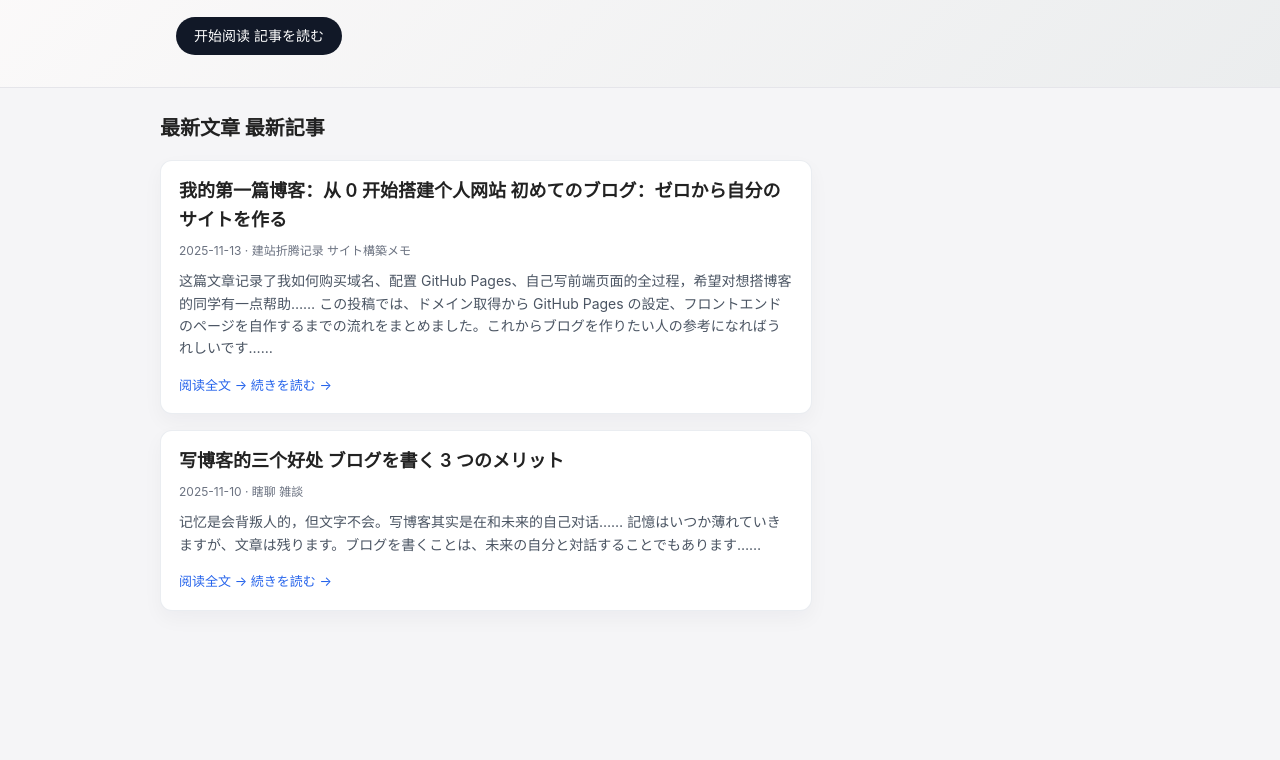
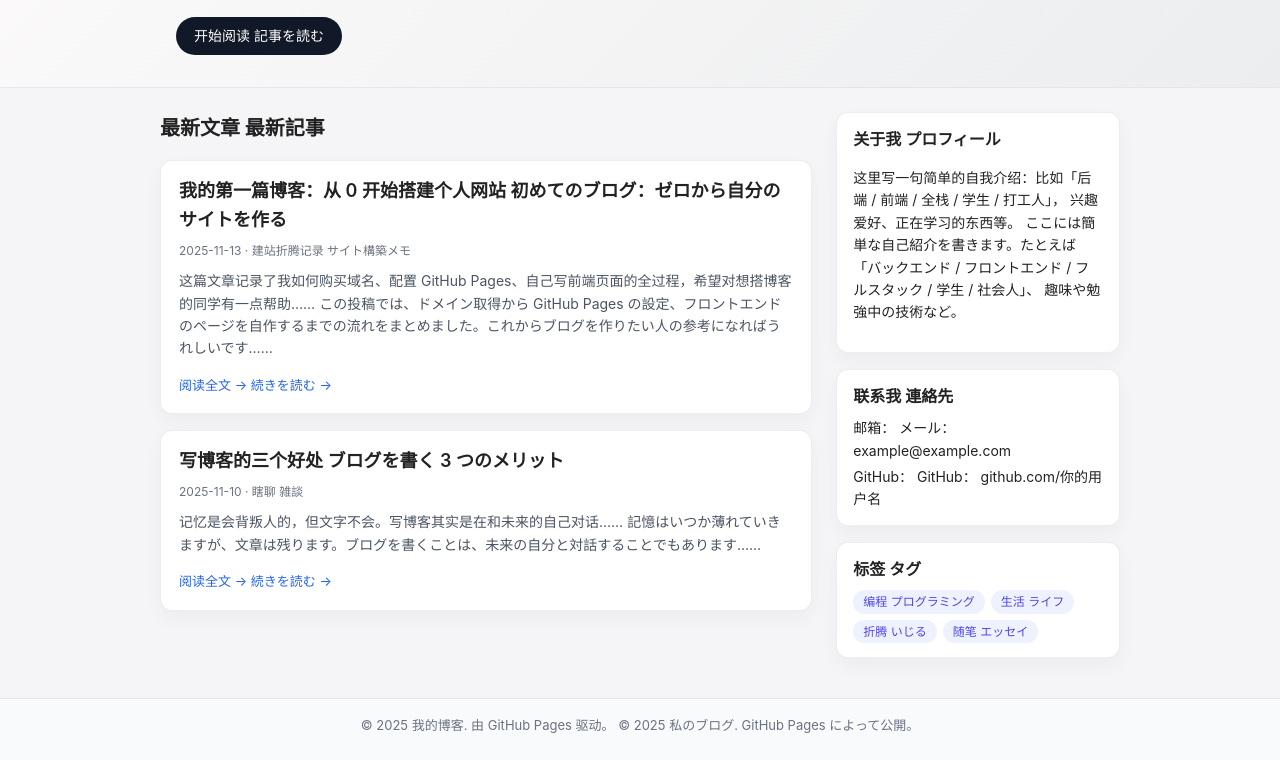
Before and after one commit to Dzyys-Nakano/Dzyys-Nakano.github.io, a plain HTML site: page index.html in a window 1280 px wide. Shown: the part 244-1004 px from the top of the page. Before the commit the page ends 911 px from the top, so only its background shows below. Drawn offline with Linux system fonts and the light colour scheme.

Commit message:
Update index.html

```diff
--- a/index.html
+++ b/index.html
@@ -117,3 +117,127 @@
           <span class="lang lang-zh">阅读全文 →</span>
           <span class="lang lang-ja">続きを読む →</span>
         </a>
+      </article>
+
+      <!-- TODO: 之后你可以复制上面的结构添加更多文章 -->
+    </section>
+
+    <!-- 右侧：侧边栏 -->
+    <aside class="sidebar" id="about">
+      <section class="card">
+        <h3>
+          <span class="lang lang-zh">关于我</span>
+          <span class="lang lang-ja">プロフィール</span>
+        </h3>
+        <p>
+          <span class="lang lang-zh">
+            这里写一句简单的自我介绍：比如「后端 / 前端 / 全栈 / 学生 / 打工人」，
+            兴趣爱好、正在学习的东西等。
+          </span>
+          <span class="lang lang-ja">
+            ここには簡単な自己紹介を書きます。たとえば「バックエンド / フロントエンド / フルスタック / 学生 / 社会人」、
+            趣味や勉強中の技術など。
+          </span>
+        </p>
+      </section>
+
+      <section class="card">
+        <h3>
+          <span class="lang lang-zh">联系我</span>
+          <span class="lang lang-ja">連絡先</span>
+        </h3>
+        <ul class="contact-list">
+          <li>
+            <span class="lang lang-zh">邮箱：</span>
+            <span class="lang lang-ja">メール：</span>
+            <a href="mailto:example@example.com">example@example.com</a>
+          </li>
+          <li>
+            <span class="lang lang-zh">GitHub：</span>
+            <span class="lang lang-ja">GitHub：</span>
+            <a href="https://github.com/你的用户名" target="_blank">github.com/你的用户名</a>
+          </li>
+        </ul>
+      </section>
+
+      <section class="card">
+        <h3>
+          <span class="lang lang-zh">标签</span>
+          <span class="lang lang-ja">タグ</span>
+        </h3>
+        <div class="tag-list">
+          <span class="tag">
+            <span class="lang lang-zh">编程</span>
+            <span class="lang lang-ja">プログラミング</span>
+          </span>
+          <span class="tag">
+            <span class="lang lang-zh">生活</span>
+            <span class="lang lang-ja">ライフ</span>
+          </span>
+          <span class="tag">
+            <span class="lang lang-zh">折腾</span>
+            <span class="lang lang-ja">いじる</span>
+          </span>
+          <span class="tag">
+            <span class="lang lang-zh">随笔</span>
+            <span class="lang lang-ja">エッセイ</span>
+          </span>
+        </div>
+      </section>
+    </aside>
+  </main>
+
+  <!-- 页脚 -->
+  <footer class="site-footer">
+    <div class="container footer-inner">
+      <span class="lang lang-zh">
+        © <span id="year"></span> 我的博客. 由 GitHub Pages 驱动。
+      </span>
+      <span class="lang lang-ja">
+        © <span id="year-ja"></span> 私のブログ. GitHub Pages によって公開。
+      </span>
+    </div>
+  </footer>
+
+  <!-- 小脚本：自动显示年份 + 语言切换逻辑 -->
+  <script>
+    // 年份
+    var year = new Date().getFullYear();
+    document.getElementById("year").textContent = year;
+    document.getElementById("year-ja").textContent = year;
+
+    // 语言切换
+    (function () {
+      var htmlEl = document.documentElement;
+      var buttons = document.querySelectorAll(".lang-btn");
+
+      // 从 localStorage 读取语言（如果有）
+      var savedLang = localStorage.getItem("blog-lang");
+      if (savedLang === "zh" || savedLang === "ja") {
+        setLang(savedLang);
+      } else {
+        setLang("zh");
+      }
+
+      buttons.forEach(function (btn) {
+        btn.addEventListener("click", function () {
+          var lang = this.getAttribute("data-lang");
+          setLang(lang);
+        });
+      });
+
+      function setLang(lang) {
+        htmlEl.setAttribute("data-lang", lang);
+        localStorage.setItem("blog-lang", lang);
+
+        buttons.forEach(function (btn) {
+          btn.classList.toggle(
+            "active",
+            btn.getAttribute("data-lang") === lang
+          );
+        });
+      }
+    })();
+  </script>
+</body>
+</html>
```
